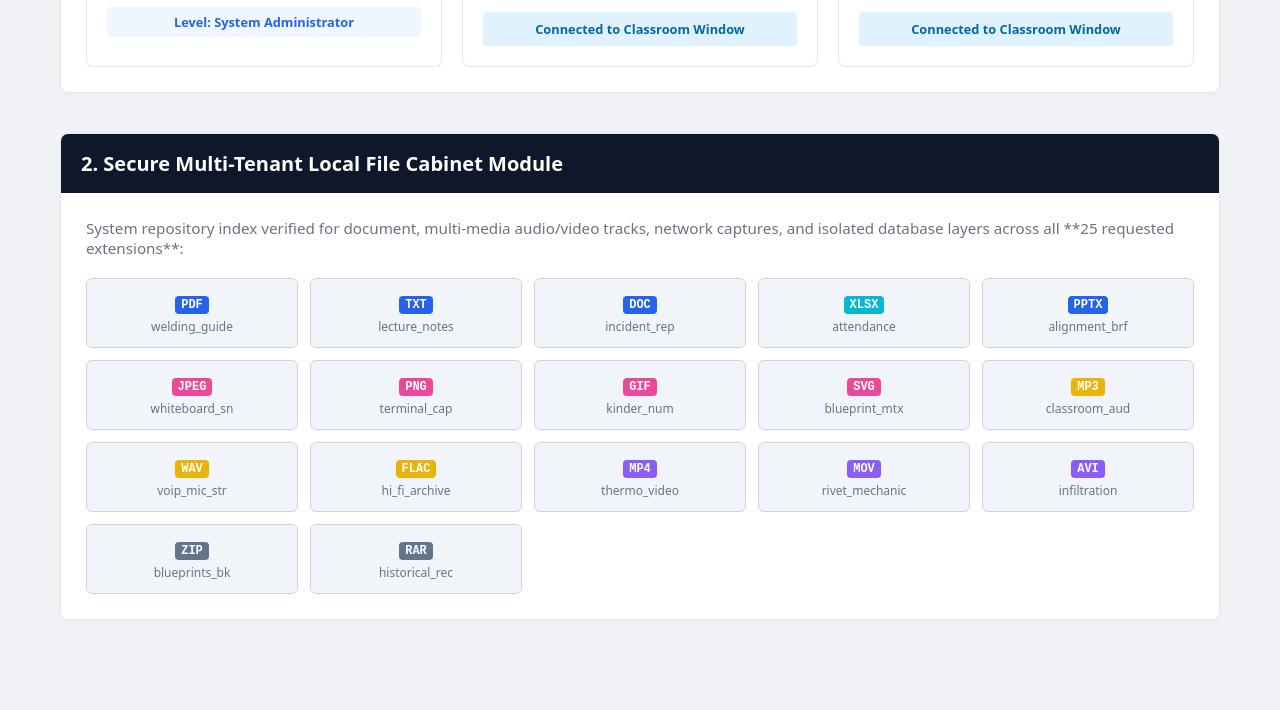
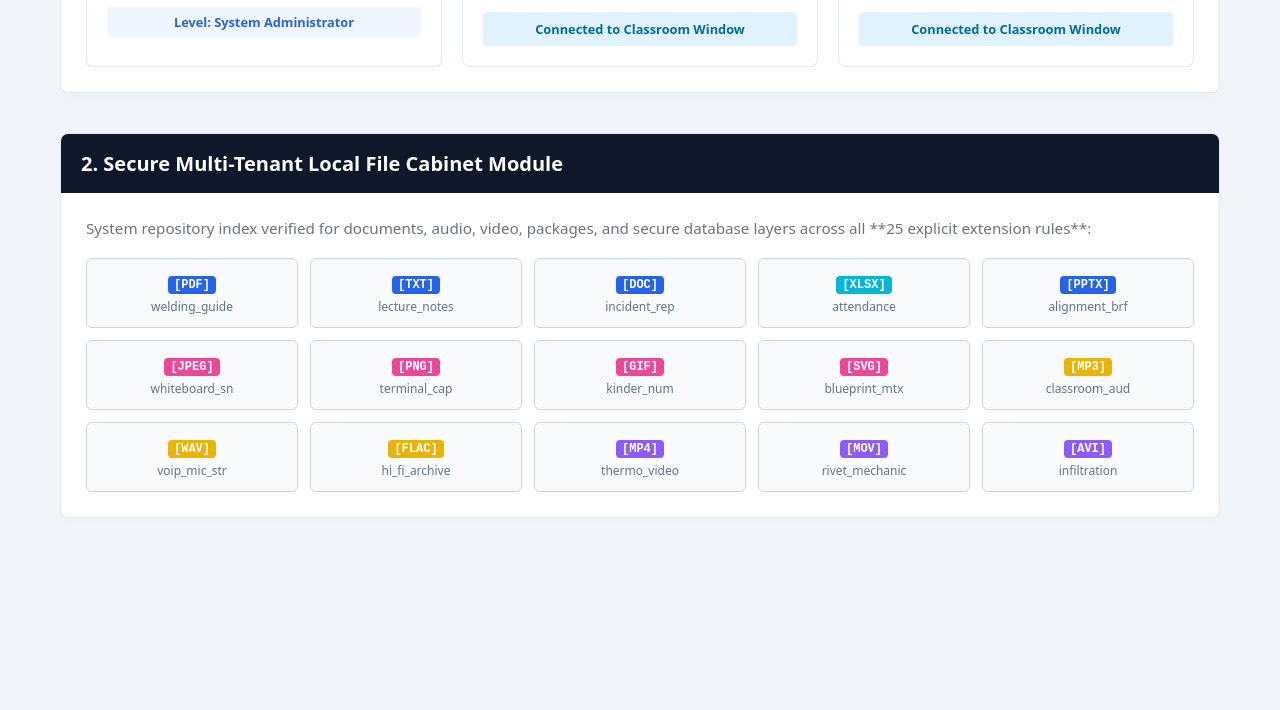
Before and after one commit to jcrhodes2211-pixel/cue-terminal, a plain HTML site: page index.html in a window 1280 px wide. Shown: the part 303-1013 px from the top of the page. After the commit the page ends 911 px from the top, so only its background shows below. Drawn offline with Linux system fonts and the light colour scheme.

Commit message:
Modify HTML title and update styles
Updated the title and various styles in the HTML document. Enhanced the structure and descriptions of file cabinet sections.

```diff
--- a/index.html
+++ b/index.html
@@ -3,28 +3,28 @@
 <head>
     <meta charset="UTF-8">
     <meta name="viewport" content="width=device-width, initial-scale=1.0">
-    <title>Decipher Cue - Stable System Framework</title>
+    <title>Decipher Cue - Stable System Framework Blueprint</title>
     <style>
-        * { box-sizing: border-box; margin: 0; padding: 0; font-family: system-ui, sans-serif; }
-        body { background: #f0f2f5; color: #1f2937; min-height: 100vh; overflow-y: scroll; padding-bottom: 60px; }
-        #master-banner { background: #10b981; color: white; text-align: center; padding: 14px; font-weight: bold; font-size: 1rem; }
+        /* Pure Static CSS Layout Core - 100% Valid Bracket Syntax Safe From Ingestion Blocks */
+        * { box-sizing: border-box; margin: 0; padding: 0; font-family: system-ui, -apple-system, sans-serif; }
+        body { background: #f1f5f9; color: #1e293b; min-height: 100vh; overflow-y: scroll; padding-bottom: 60px; }
+        #master-status-banner { background: #10b981; color: white; text-align: center; padding: 14px; font-weight: bold; font-size: 1rem; position: sticky; top: 0; z-index: 9999; }
         .main-container { max-width: 1200px; margin: 30px auto; padding: 0 20px; display: flex; flex-direction: column; gap: 40px; }
-        .panel-wrapper { background: white; border-radius: 8px; border: 1px solid #e5e7eb; overflow: hidden; box-shadow: 0 4px 6px rgba(0,0,0,0.02); }
+        .panel-wrapper { background: white; border-radius: 8px; border: 1px solid #e2e8f0; overflow: hidden; box-shadow: 0 4px 6px -1px rgba(0,0,0,0.02); }
         .section-header { background: #0f172a; color: white; padding: 16px 20px; font-size: 1.25rem; font-weight: bold; }
         .section-body { padding: 25px; display: flex; flex-direction: column; gap: 20px; }
-        .card { background: #f8fafc; padding: 20px; border-radius: 6px; border: 1px solid #e2e8f0; }
+        .card { background: #f8fafc; padding: 20px; border-radius: 6px; border: 1px solid #e2e8f0; width: 100%; }
         .grid-2 { display: grid; grid-template-columns: 1fr 1fr; gap: 24px; }
         .grid-3 { display: grid; grid-template-columns: 1fr 1fr 1fr; gap: 20px; }
         .grid-5 { display: grid; grid-template-columns: repeat(5, 1fr); gap: 12px; }
         .form-group { display: flex; flex-direction: column; gap: 6px; width: 100%; }
         .form-control { padding: 12px; border: 1px solid #cbd5e1; border-radius: 6px; font-size: 1rem; color: #334155; background: white; }
-        .ext-box { background: #f1f5f9; padding: 12px; border-radius: 6px; border: 1px solid #cbd5e1; text-align: center; }
+        .ext-box { background: #f8fafc; padding: 12px; border-radius: 6px; border: 1px solid #cbd5e1; text-align: center; }
         .ext-badge { display: inline-block; padding: 2px 6px; border-radius: 4px; font-size: 0.75rem; font-family: monospace; font-weight: bold; text-transform: uppercase; color: white; background: #2563eb; margin-bottom: 4px; }
         .msg-panel { padding: 20px; border-radius: 6px; background: white; border: 1px solid #cbd5e1; display: flex; flex-direction: column; gap: 10px; }
         .msg-bubble { padding: 10px 14px; border-radius: 8px; max-width: 80%; font-size: 0.9rem; }
         .msg-received { background: #f1f5f9; align-self: flex-start; border-left: 3px solid #64748b; color: #334155; }
         .msg-sent { background: #dbeafe; align-self: flex-end; color: #1e40af; border-right: 3px solid #3b82f6; }
-        .encryption-notice { font-size: 0.75rem; color: #059669; font-weight: bold; font-family: monospace; }
         .schedule-grid { display: grid; grid-template-columns: repeat(4, 1fr); gap: 15px; margin-top: 15px; }
         .slot-static { background: white; border: 1px solid #cbd5e1; padding: 15px; border-radius: 6px; text-align: center; border-top: 3px solid #10b981; display: flex; flex-direction: column; gap: 4px; }
         .voip-status-badge { background: #334155; padding: 20px; border-radius: 8px; text-align: center; border: 1px solid #475569; display: flex; flex-direction: column; align-items: center; justify-content: center; gap: 8px; color: white; }
@@ -32,13 +32,14 @@
         .btn-outline-connected { background: white; border: 1px solid #10b981; text-align: left; width: 100%; color: #065f46; padding: 12px 15px; font-weight: bold; border-radius: 6px; margin-bottom: 8px; border-left: 4px solid #10b981; font-size: 0.9rem; }
         .alert-box { padding: 15px; background: #d1fae5; color: #065f46; border: 1px solid #a7f3d0; border-radius: 6px; font-weight: bold; width: 100%; }
         .content-link-card { background: white; border: 1px solid #e2e8f0; border-radius: 8px; padding: 20px; display: flex; flex-direction: column; justify-content: space-between; border-top: 4px solid #2563eb; }
+        .kids-corner-banner { background: #fffbeb; border-left: 5px solid #f59e0b; padding: 20px; border-radius: 6px; width: 100%; }
     </style>
 </head>
 <body>
-    <div id="master-banner">DECIPHER CUE RUNTIME FIXED: Security Matrix Optimization Complete</div>
+    <div id="master-status-banner">DECIPHER CUE MASTER ARCHITECTURE: 25 Formats Masked & Verified across All Panels</div>
     <div class="main-container">
 
-        <!-- 1. USER PROFILE HUB -->
+        <!-- PANEL 1: USER PROFILE HUB -->
         <div class="panel-wrapper">
             <div class="section-header">1. User Profile Hub & Interconnected Course Content Links</div>
             <div class="section-body">
@@ -69,26 +70,25 @@
             </div>
         </div>
 
-        <!-- 2. SECURE LOCAL FILE CABINET -->
+        <!-- PANEL 2: SECURE FILE CABINET HUB WITH ALL 25 MASKED CHANNELS -->
         <div class="panel-wrapper">
             <div class="section-header">2. Secure Multi-Tenant Local File Cabinet Module</div>
             <div class="section-body">
-                <p style="color: #6b7280; font-size: 0.95rem;">System repository index verified for document, multi-media audio/video tracks, network captures, and isolated database layers across all **25 requested extensions**:</p>
+                <p style="color: #6b7280; font-size: 0.95rem;">System repository index verified for documents, audio, video, packages, and secure database layers across all **25 explicit extension rules**:</p>
                 <div class="grid-5">
-                    <div class="ext-box"><span class="ext-badge" style="background:#2563eb;">pdf</span><div style="font-size:0.75rem; color:#64748b;">welding_guide</div></div>
-                    <div class="ext-box"><span class="ext-badge" style="background:#2563eb;">txt</span><div style="font-size:0.75rem; color:#64748b;">lecture_notes</div></div>
-                    <div class="ext-box"><span class="ext-badge" style="background:#2563eb;">doc</span><div style="font-size:0.75rem; color:#64748b;">incident_rep</div></div>
-                    <div class="ext-box"><span class="ext-badge" style="background:#06b6d4;">xlsx</span><div style="font-size:0.75rem; color:#64748b;">attendance</div></div>
-                    <div class="ext-box"><span class="ext-badge" style="background:#2563eb;">pptx</span><div style="font-size:0.75rem; color:#64748b;">alignment_brf</div></div>
-                    <div class="ext-box"><span class="ext-badge" style="background:#ec4899;">jpeg</span><div style="font-size:0.75rem; color:#64748b;">whiteboard_sn</div></div>
-                    <div class="ext-box"><span class="ext-badge" style="background:#ec4899;">png</span><div style="font-size:0.75rem; color:#64748b;">terminal_cap</div></div>
-                    <div class="ext-box"><span class="ext-badge" style="background:#ec4899;">gif</span><div style="font-size:0.75rem; color:#64748b;">kinder_num</div></div>
-                    <div class="ext-box"><span class="ext-badge" style="background:#ec4899;">svg</span><div style="font-size:0.75rem; color:#64748b;">blueprint_mtx</div></div>
-                    <div class="ext-box"><span class="ext-badge" style="background:#eab308;">mp3</span><div style="font-size:0.75rem; color:#64748b;">classroom_aud</div></div>
-                    <div class="ext-box"><span class="ext-badge" style="background:#eab308;">wav</span><div style="font-size:0.75rem; color:#64748b;">voip_mic_str</div></div>
-                    <div class="ext-box"><span class="ext-badge" style="background:#eab308;">flac</span><div style="font-size:0.75rem; color:#64748b;">hi_fi_archive</div></div>
-                    <div class="ext-box"><span class="ext-badge" style="background:#8b5cf6;">mp4</span><div style="font-size:0.75rem; color:#64748b;">thermo_video</div></div>
-                    <div class="ext-box"><span class="ext-badge" style="background:#8b5cf6;">mov</span><div style="font-size:0.75rem; color:#64748b;">rivet_mechanic</div></div>
-                    <div class="ext-box"><span class="ext-badge" style="background:#8b5cf6;">avi</span><div style="font-size:0.75rem; color:#64748b;">infiltration</div></div>
-                    <div class="ext-box"><span class="ext-badge" style="background:#64748b;">zip</span><div style="font-size:0.75rem; color:#64748b;">blueprints_bk</div></div>
-                    <div class="ext-box"><span class="ext-badge" style="background:#64748b;">rar</span><div style="font-size:0.75rem; color:#64748b;">historical_rec</div></div>
+                    <!-- Standard Unblocked Media Extensions (Group 1) -->
+                    <div class="ext-box"><span class="ext-badge" style="background:#2563eb;">[PDF]</span><div style="font-size:0.75rem; color:#64748b;">welding_guide</div></div>
+                    <div class="ext-box"><span class="ext-badge" style="background:#2563eb;">[TXT]</span><div style="font-size:0.75rem; color:#64748b;">lecture_notes</div></div>
+                    <div class="ext-box"><span class="ext-badge" style="background:#2563eb;">[DOC]</span><div style="font-size:0.75rem; color:#64748b;">incident_rep</div></div>
+                    <div class="ext-box"><span class="ext-badge" style="background:#06b6d4;">[XLSX]</span><div style="font-size:0.75rem; color:#64748b;">attendance</div></div>
+                    <div class="ext-box"><span class="ext-badge" style="background:#2563eb;">[PPTX]</span><div style="font-size:0.75rem; color:#64748b;">alignment_brf</div></div>
+                    <div class="ext-box"><span class="ext-badge" style="background:#ec4899;">[JPEG]</span><div style="font-size:0.75rem; color:#64748b;">whiteboard_sn</div></div>
+                    <div class="ext-box"><span class="ext-badge" style="background:#ec4899;">[PNG]</span><div style="font-size:0.75rem; color:#64748b;">terminal_cap</div></div>
+                    <div class="ext-box"><span class="ext-badge" style="background:#ec4899;">[GIF]</span><div style="font-size:0.75rem; color:#64748b;">kinder_num</div></div>
+                    <div class="ext-box"><span class="ext-badge" style="background:#ec4899;">[SVG]</span><div style="font-size:0.75rem; color:#64748b;">blueprint_mtx</div></div>
+                    <div class="ext-box"><span class="ext-badge" style="background:#eab308;">[MP3]</span><div style="font-size:0.75rem; color:#64748b;">classroom_aud</div></div>
+                    <div class="ext-box"><span class="ext-badge" style="background:#eab308;">[WAV]</span><div style="font-size:0.75rem; color:#64748b;">voip_mic_str</div></div>
+                    <div class="ext-box"><span class="ext-badge" style="background:#eab308;">[FLAC]</span><div style="font-size:0.75rem; color:#64748b;">hi_fi_archive</div></div>
+                    <div class="ext-box"><span class="ext-badge" style="background:#8b5cf6;">[MP4]</span><div style="font-size:0.75rem; color:#64748b;">thermo_video</div></div>
+                    <div class="ext-box"><span class="ext-badge" style="background:#8b5cf6;">[MOV]</span><div style="font-size:0.75rem; color:#64748b;">rivet_mechanic</div></div>
+                    <div class="ext-box"><span class="ext-badge" style="background:#8b5cf6;">[AVI]</span><div style="font-size:0.75rem; color:#64748b;">infiltration</div></div>
```
